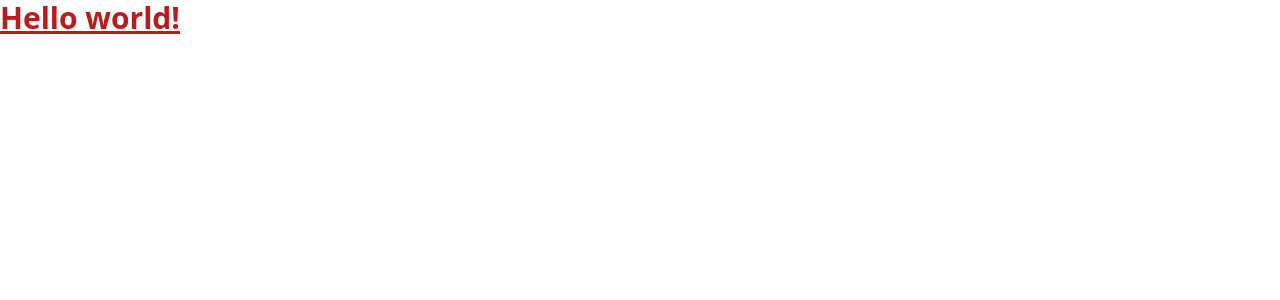
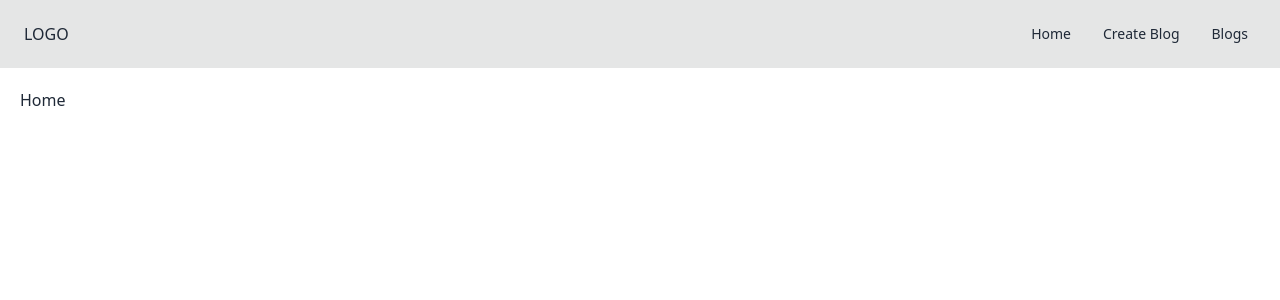
Before and after one commit to alamin24nava/blog_app, a React (Vite) app: page / in a window 1280 px wide. Shown: the top 300 px of the page. Built offline with nearby package versions, Linux system fonts and the light colour scheme.

Commit message:
BrowserRouter Setup Done

```diff
--- a/package.json
+++ b/package.json
@@ -11,7 +11,8 @@
   },
   "dependencies": {
     "react": "^18.3.1",
-    "react-dom": "^18.3.1"
+    "react-dom": "^18.3.1",
+    "react-router-dom": "^6.26.2"
   },
   "devDependencies": {
     "@eslint/js": "^9.9.0",
--- a/src/main.jsx
+++ b/src/main.jsx
@@ -1,10 +1,27 @@
-import { StrictMode } from 'react'
-import { createRoot } from 'react-dom/client'
-import App from './App.jsx'
-import './index.css'
+import { StrictMode } from "react";
+import { createRoot } from "react-dom/client";
+import App from "./App.jsx";
+import "./index.css";
 
-createRoot(document.getElementById('root')).render(
+import ReactDOM from "react-dom/client";
+import { BrowserRouter, Routes, Route } from "react-router-dom";
+import Layout from "./pages/Layout";
+import Home from "./pages/Home";
+import Blogs from "./pages/Blogs";
+import Contact from "./pages/Contact";
+import NoPage from "./pages/NoPage";
+import CreateBlog from "./pages/CreateBlog";
+createRoot(document.getElementById("root")).render(
   <StrictMode>
-    <App />
-  </StrictMode>,
-)
+    <BrowserRouter>
+      <Routes>
+        <Route path="/" element={<Layout />}>
+          <Route index element={<Home />} />
+          <Route path="create-blog" element={<CreateBlog />} />
+          <Route path="blogs" element={<Blogs />} />
+          <Route path="*" element={<NoPage />} />
+        </Route>
+      </Routes>
+    </BrowserRouter>
+  </StrictMode>
+);
--- /dev/null
+++ b/src/pages/Blogs.jsx
@@ -0,0 +1,8 @@
+const Blogs = ()=>{
+    return (
+        <>
+        Blog
+        </>
+    )
+}
+export default Blogs
--- /dev/null
+++ b/src/pages/Contact.jsx
@@ -0,0 +1,8 @@
+const Contact = ()=>{
+    return (
+        <>
+        Contact
+        </>
+    )
+}
+export default Contact
--- /dev/null
+++ b/src/pages/CreateBlog.jsx
@@ -0,0 +1,8 @@
+const CreateBlog = ()=>{
+    return (
+        <>
+        CreateBlog
+        </>
+    )
+}
+export default CreateBlog
--- /dev/null
+++ b/src/pages/Home.jsx
@@ -0,0 +1,8 @@
+const Home = ()=>{
+    return (
+        <>
+        Home
+        </>
+    )
+}
+export default Home
--- /dev/null
+++ b/src/pages/Layout.jsx
@@ -0,0 +1,38 @@
+import { Outlet, Link } from "react-router-dom";
+
+const Layout = () => {
+  return (
+    <>
+      <div className="drawer">
+        <div className="drawer-content flex flex-col">
+          <div className="navbar bg-base-300 w-full">
+            <div className="mx-2 flex-1 px-2">
+                <Link to="/">LOGO</Link>
+            </div>
+            <div className="hidden flex-none lg:block">
+              <ul className="menu menu-horizontal">
+                {/* Navbar menu content here */}
+                <li>
+                  <Link to="/">Home</Link>
+                </li>
+                <li>
+                  <Link to="/create-blog">Create Blog</Link>
+                </li>
+                <li>
+                  <Link to="/blogs">Blogs</Link>
+                </li>
+              </ul>
+            </div>
+          </div>
+          <div className="p-5">
+            <Outlet />
+
+          </div>
+        </div>
+      </div>
+
+    </>
+  );
+};
+
+export default Layout;
--- /dev/null
+++ b/src/pages/NoPage.jsx
@@ -0,0 +1,8 @@
+const NoPage = ()=>{
+    return (
+        <>
+        404
+        </>
+    )
+}
+export default NoPage
```
Also changed, not shown: 1 other file (tests, documents, lock files or other folders).
